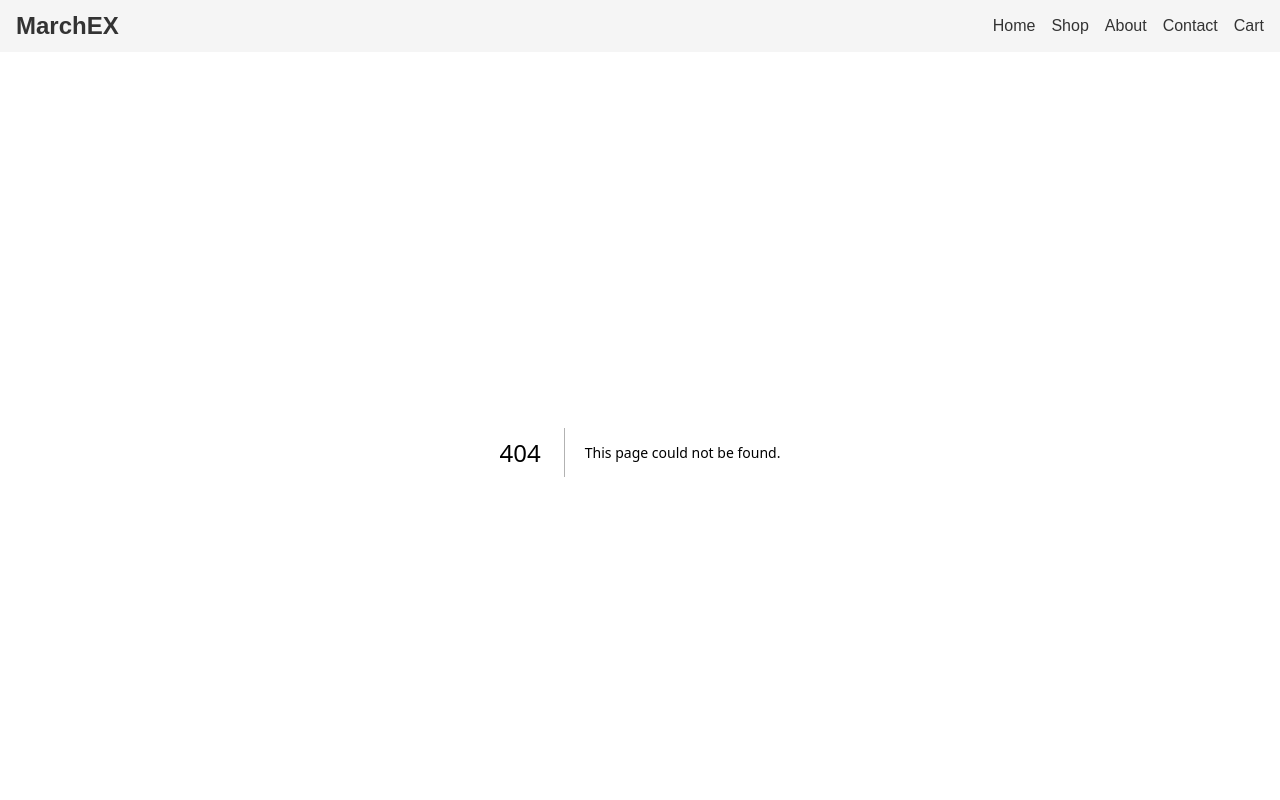
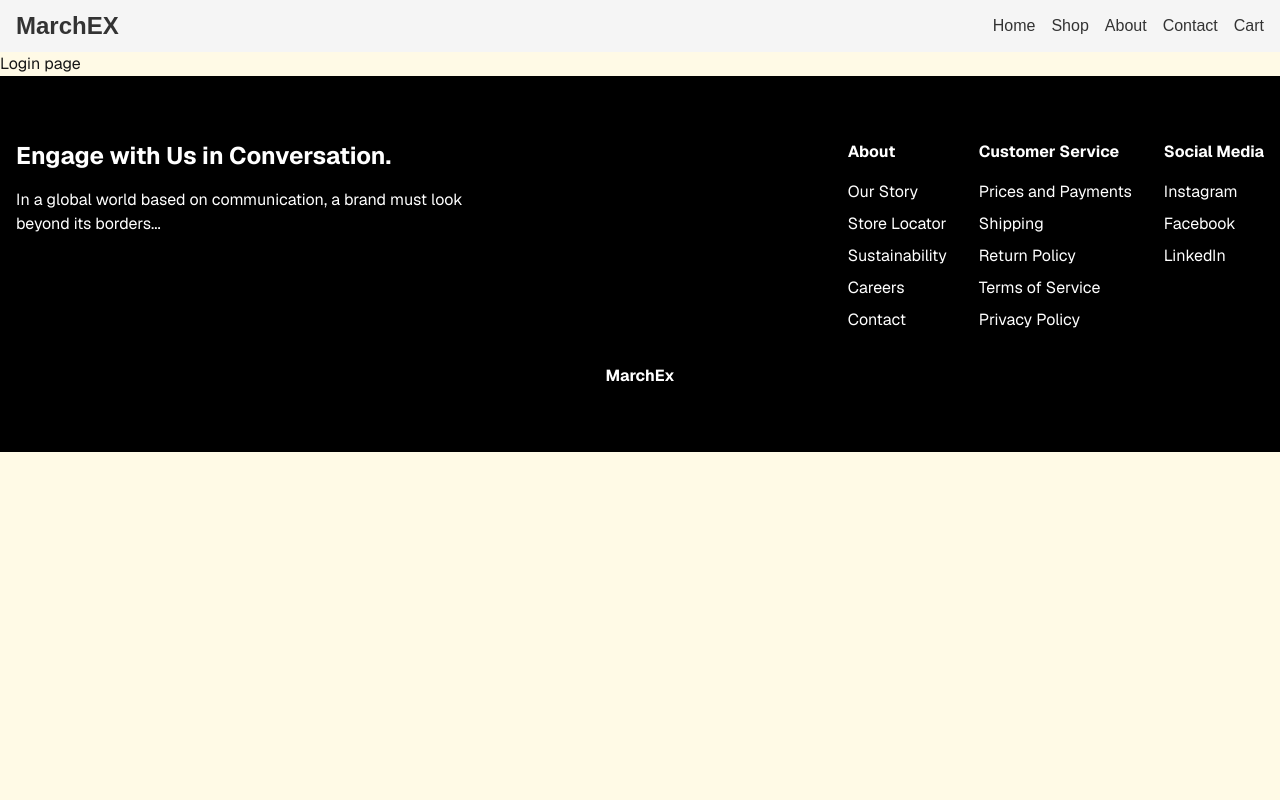
Before and after one commit to giftdavid101/-march-Express, a Next.js app in the folder FRONTEND/march-express/: page /login in a window 1280 px wide. Before the commit this address had no page. Shown: the top 800 px of the page. Built offline with nearby package versions, Linux system fonts and the light colour scheme.

Commit message:
login page

```diff
--- /dev/null
+++ b/FRONTEND/march-express/src/app/login/page.tsx
@@ -0,0 +1,11 @@
+export default function LoginPage() {
+
+
+    return (
+        <div className=" font-[family-name:var(--font-geist-sans)]">
+
+            Login page
+        </div>
+
+    );
+}
```
